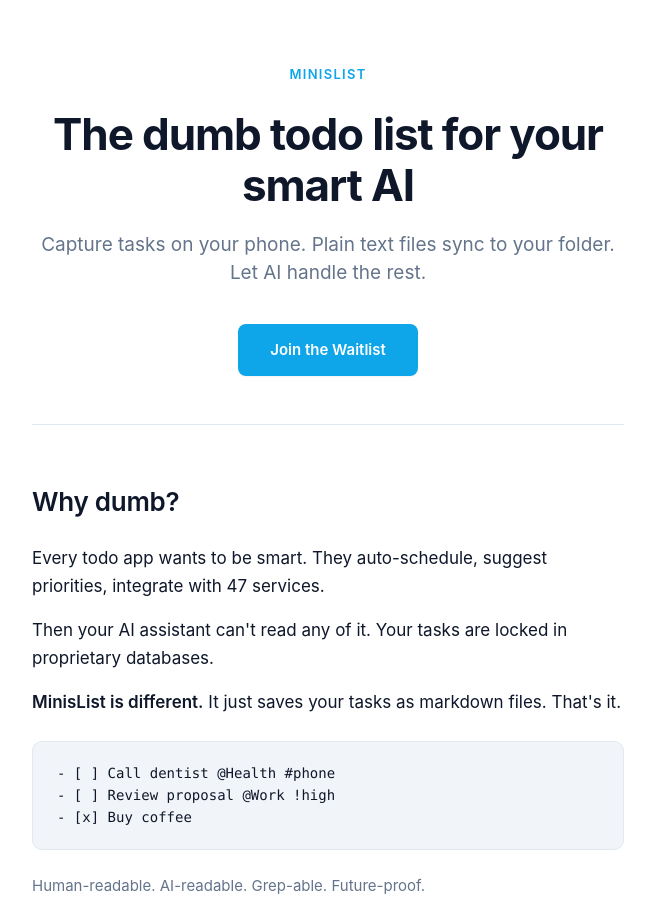
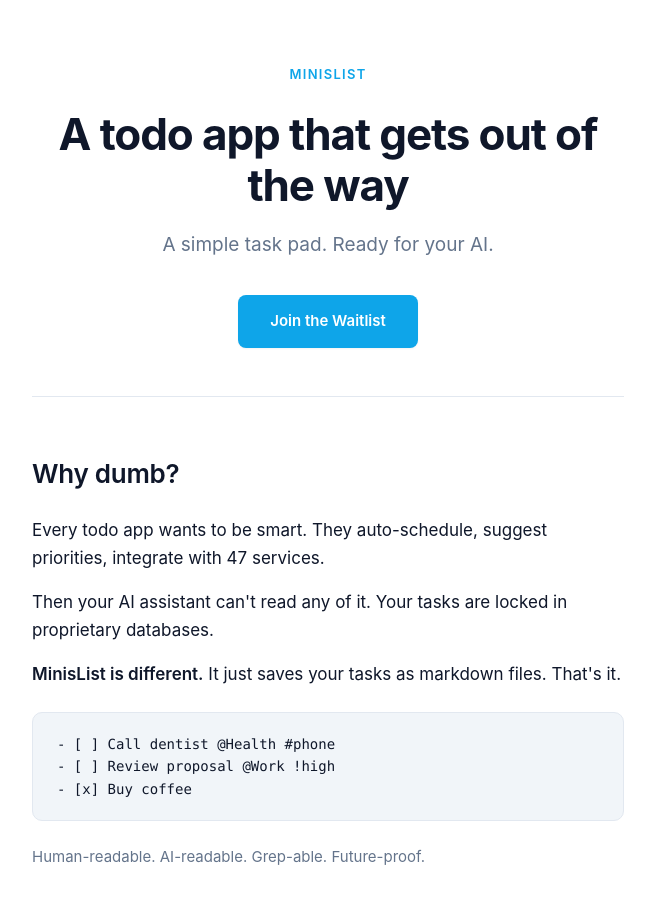
Before and after one commit to chuckblake/chuck-vault, a plain HTML site: page projects/MinisList/landing/index.html in a window 1280 px wide. Shown: the top 901 px of the page, without its empty margins (312-967 px from the left). Drawn offline with Linux system fonts and the light colour scheme.

Commit message:
Update MinisList landing page H1/H2 copy

```diff
--- a/projects/MinisList/landing/index.html
+++ b/projects/MinisList/landing/index.html
@@ -352,8 +352,8 @@
     <div class="container">
         <header>
             <div class="logo">MinisList</div>
-            <h1>The dumb todo list for your smart AI</h1>
-            <p class="tagline">Capture tasks on your phone. Plain text files sync to your folder. Let AI handle the rest.</p>
+            <h1>A todo app that gets out of the way</h1>
+            <p class="tagline">A simple task pad. Ready for your AI.</p>
             <a href="#signup" class="cta">Join the Waitlist</a>
         </header>
 
```
